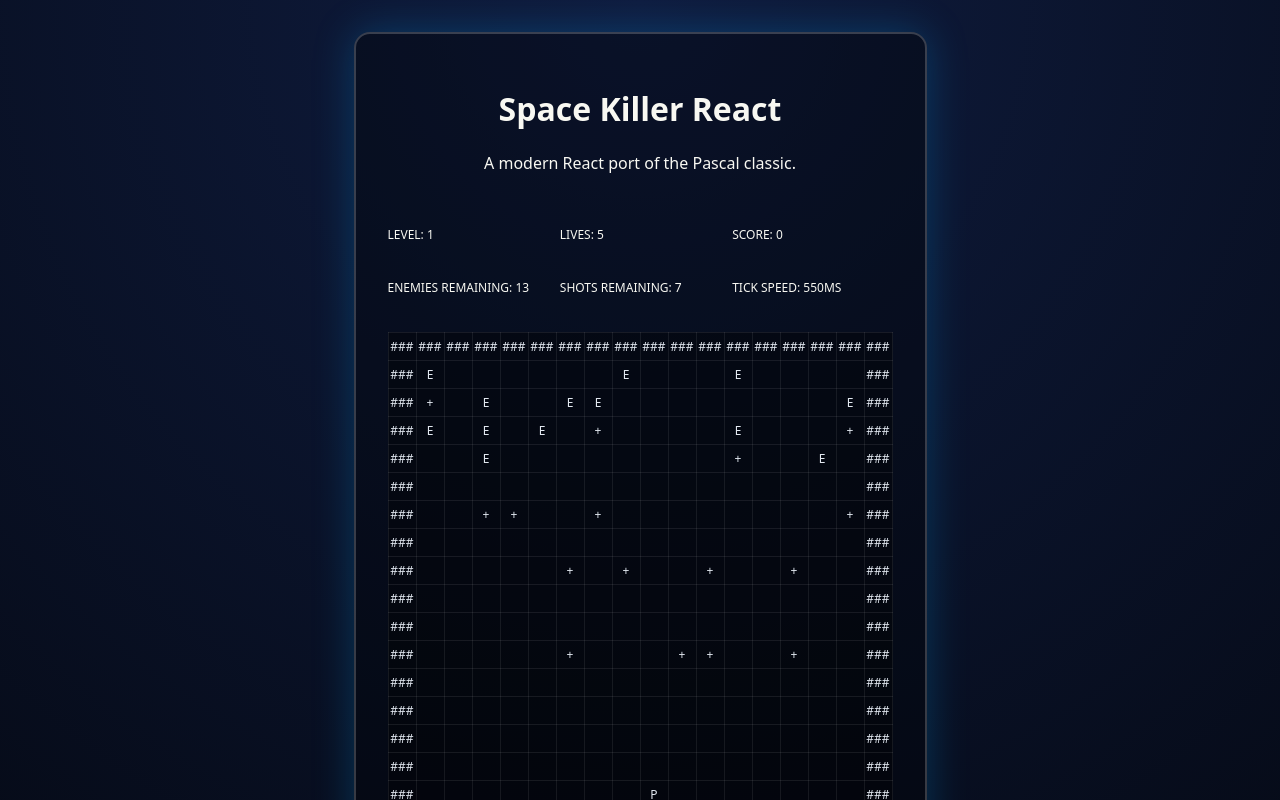
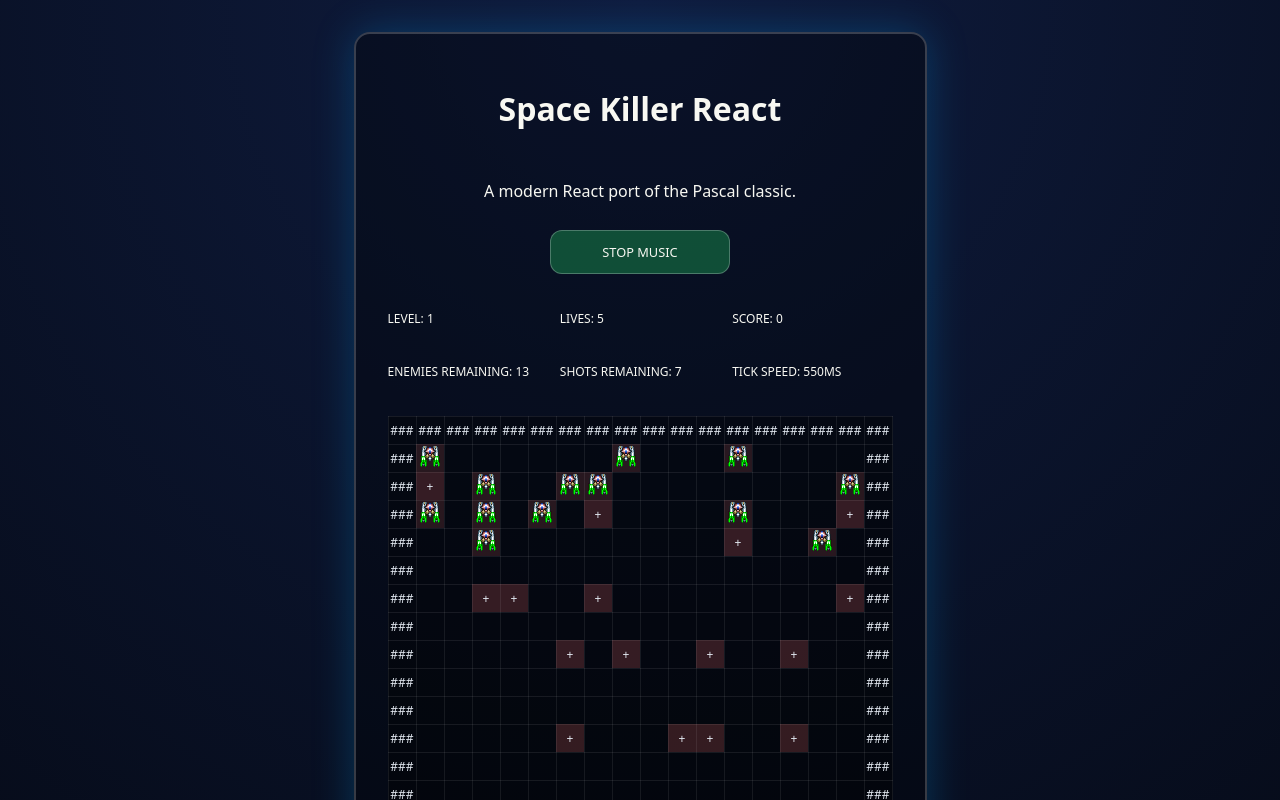
Before and after one commit to lucaskruk/spaceKiller, a React (Vite) app in the folder space-killer-react/: page / in a window 1280 px wide. Shown: the top 800 px of the page. Built offline with nearby package versions, Linux system fonts and the light colour scheme; no server answers.

Commit message:
Adds level cleared logic

```diff
--- a/space-killer-react/src/App.jsx
+++ b/space-killer-react/src/App.jsx
@@ -1,6 +1,7 @@
 import React from 'react';
 import { GameProvider, useGameState } from './context/GameContext.jsx';
 import { useGameLoop } from './hooks/useGameLoop.js';
+import { useAudioManager } from './hooks/useAudioManager.js';
 import { GameBoard } from './components/GameBoard.jsx';
 import { KeyboardControls, OnScreenControls } from './components/GameControls.jsx';
 
@@ -21,8 +22,10 @@ function StatusBanner({ status }) {
 }
 
 function GameShell() {
-  const { metrics, ammo, status, enemies, events } = useGameState();
-  const isRunning = !status.paused && !status.gameOver && !status.levelCleared && !status.playerDied;
+  const { metrics, ammo, status, enemies, events, transition } = useGameState();
+  const { musicEnabled, toggleMusic } = useAudioManager(events);
+  const isTransitioning = Boolean(transition && transition.mode !== 'idle');
+  const isRunning = !status.paused && !status.gameOver && !status.playerDied && (!status.levelCleared || isTransitioning);
 
   useGameLoop(metrics.waitTime, isRunning);
 
@@ -32,7 +35,16 @@ function GameShell() {
       <header className="app-header">
         <h1>Space Killer React</h1>
         <p>A modern React port of the Pascal classic.</p>
-        <StatusBanner status={status} />
+        <div className="header-controls">
+          <StatusBanner status={status} />
+          <button
+            type="button"
+            className={`control-button music-toggle ${musicEnabled ? 'is-active' : ''}`}
+            onClick={toggleMusic}
+          >
+            {musicEnabled ? 'Stop Music' : 'Play Music'}
+          </button>
+        </div>
       </header>
       <section className="app-stats">
         <p>Level: {metrics.level}</p>
--- a/space-killer-react/src/components/GameBoard.jsx
+++ b/space-killer-react/src/components/GameBoard.jsx
@@ -11,19 +11,40 @@ import {
   FILLER_SYMBOL,
 } from '../game/constants.js';
 
-const CELL_DISPLAY = {
+const TEXT_SYMBOLS = {
   [CELL_TYPES.BORDER]: BORDER_SYMBOL,
   [CELL_TYPES.EMPTY]: EMPTY_SYMBOL,
-  [CELL_TYPES.PLAYER]: ' P ',
-  [CELL_TYPES.ENEMY]: ' E ',
   [CELL_TYPES.PLAYER_BULLET]: PLAYER_BULLET_SYMBOL,
   [CELL_TYPES.ENEMY_BULLET]: ENEMY_BULLET_SYMBOL,
   [CELL_TYPES.BOTH_BULLETS]: BOTH_BULLETS_SYMBOL,
   [CELL_TYPES.FILLER]: FILLER_SYMBOL,
 };
 
-function getCellText(cell) {
-  return CELL_DISPLAY[cell.type] ?? EMPTY_SYMBOL;
+function renderCellContent(cell) {
+  if (cell.type === CELL_TYPES.PLAYER) {
+    return (
+      <img
+        src="/img/player.png"
+        alt="Player ship"
+        className="cell-sprite"
+        draggable={false}
+      />
+    );
+  }
+
+  if (cell.type === CELL_TYPES.ENEMY) {
+    return (
+      <img
+        src="/img/enemy.png"
+        alt="Enemy ship"
+        className="cell-sprite"
+        draggable={false}
+      />
+    );
+  }
+
+  const text = TEXT_SYMBOLS[cell.type] ?? EMPTY_SYMBOL;
+  return <span className="cell-symbol">{text}</span>;
 }
 
 export function GameBoard() {
@@ -41,7 +62,7 @@ export function GameBoard() {
                 data-row={rowIndex}
                 data-col={colIndex}
               >
-                {getCellText(cell)}
+                {renderCellContent(cell)}
               </td>
             ))}
           </tr>
--- a/space-killer-react/src/game/engine.js
+++ b/space-killer-react/src/game/engine.js
@@ -9,6 +9,9 @@ import {
 import { buildLevelLayout } from './board.js';
 
 const MIN_WAIT_TIME = 120;
+const SPEED_MULTIPLIER = 0.95;
+const LEVEL_BONUS_PER_LEVEL = 250;
+const LEVEL_BONUS_PER_LIFE = 125;
 
 const randomInt = (min, max) => Math.floor(Math.random() * (max - min + 1)) + min;
 const rollDice = () => randomInt(1, 6);
@@ -287,6 +290,115 @@ const moveBothBullets = (draft) => {
   });
 };
 
+const accelerateGame = (draft) => {
+  draft.metrics.waitTime = Math.max(
+    MIN_WAIT_TIME,
+    Math.round(draft.metrics.waitTime * SPEED_MULTIPLIER),
+  );
+};
+
+const calculateLevelBonus = (level, lives) =>
+  (level * LEVEL_BONUS_PER_LEVEL) + (Math.max(0, lives) * LEVEL_BONUS_PER_LIFE);
+
+const resetTransition = (draft) => {
+  if (!draft.transition) {
+    draft.transition = { mode: 'idle', progress: 0 };
+    return;
+  }
+  draft.transition.mode = 'idle';
+  draft.transition.progress = 0;
+};
+
+const fillRowWithBorders = (board, row) => {
+  if (row <= 0 || row >= BOARD_ROWS - 1) {
+    return;
+  }
+  for (let col = 1; col < BOARD_COLS - 1; col += 1) {
+    const cell = board[row][col];
+    cell.type = CELL_TYPES.BORDER;
+    cell.blocked = true;
+    cell.occupantId = null;
+  }
+};
+
+const advanceToNextLevel = (draft, { awardBonus } = {}) => {
+  const completedLevel = draft.metrics.level;
+  if (awardBonus) {
+    const bonus = calculateLevelBonus(completedLevel, draft.metrics.lives);
+    draft.metrics.currentScore += bonus;
+    draft.events.push('level-bonus');
+  }
+
+  accelerateGame(draft);
+  draft.queuedInput.move = null;
+  draft.queuedInput.fire = false;
+
+  if (completedLevel >= LAST_LEVEL) {
+    draft.status.gameOver = true;
+    draft.status.levelCleared = false;
+    resetTransition(draft);
+    draft.events.push('campaign-complete');
+    return;
+  }
+
+  draft.metrics.level += 1;
+  const { board, enemies, player } = buildLevelLayout();
+  draft.board = board;
+  draft.enemies = enemies;
+  draft.player = player;
+  draft.status.levelCleared = false;
+  draft.status.playerDied = false;
+  draft.ammo.remainingShots = MAX_CONCURRENT_SHOTS;
+  resetTransition(draft);
+  draft.events.push('level-start');
+};
+
+const runLevelClearTransition = (draft) => {
+  if (!draft.transition || draft.transition.mode === 'idle') {
+    return;
+  }
+
+  if (draft.transition.mode === 'level-clear-rise') {
+    if (draft.player) {
+      const { row, col } = draft.player;
+      if (row > 1) {
+        moveCell(draft.board, row, col, row - 1, col);
+        draft.player.row -= 1;
+      } else {
+        clearCell(draft.board, row, col);
+        draft.player = null;
+      }
+    }
+
+    if (!draft.player) {
+      draft.transition.mode = 'level-clear-fill';
+      draft.transition.progress = 1;
+    }
+    return;
+  }
+
+  if (draft.transition.mode === 'level-clear-fill') {
+    const nextRow = draft.transition.progress ?? 1;
+    if (nextRow < BOARD_ROWS - 1) {
+      fillRowWithBorders(draft.board, nextRow);
+      draft.transition.progress = nextRow + 1;
+      return;
+    }
+
+    advanceToNextLevel(draft, { awardBonus: true });
+  }
+};
+
+const startLevelClearTransition = (draft) => {
+  if (!draft.transition) {
+    draft.transition = { mode: 'level-clear-rise', progress: 0 };
+  } else {
+    draft.transition.mode = 'level-clear-rise';
+    draft.transition.progress = 0;
+  }
+  draft.queuedInput.move = null;
+  draft.queuedInput.fire = false;
+};
 const moveEnemies = (draft) => {
   const coords = collectCellsOfType(draft.board, CELL_TYPES.ENEMY);
   coords.forEach(({ row, col }) => {
@@ -360,6 +472,7 @@ const moveEnemies = (draft) => {
 const checkGameMilestones = (draft) => {
   if (!draft.status.levelCleared && draft.enemies <= 0) {
     draft.status.levelCleared = true;
+    startLevelClearTransition(draft);
     draft.events.push('level-cleared');
   }
   if (!draft.status.gameOver && draft.metrics.lives <= 0) {
@@ -369,6 +482,13 @@ const checkGameMilestones = (draft) => {
 };
 
 export const advanceGame = (state) => {
+  if (state.transition && state.transition.mode !== 'idle') {
+    return produce(state, (draft) => {
+      draft.events = [];
+      runLevelClearTransition(draft);
+    });
+  }
+
   if (!isPlayable(state)) {
     return state;
   }
@@ -389,24 +509,8 @@ export const advanceGame = (state) => {
 
 export const prepareNextLevel = (state) => produce(state, (draft) => {
   draft.events = [];
-  if (draft.metrics.level >= LAST_LEVEL) {
-    draft.status.gameOver = true;
-    draft.status.levelCleared = false;
-    draft.events.push('campaign-complete');
-    return;
-  }
-
-  draft.metrics.level += 1;
-  draft.metrics.currentScore += 500;
-  draft.metrics.waitTime = Math.max(MIN_WAIT_TIME, draft.metrics.waitTime - 40);
-  const { board, enemies, player } = buildLevelLayout();
-  draft.board = board;
-  draft.enemies = enemies;
-  draft.player = player;
   draft.status.levelCleared = false;
-  draft.status.playerDied = false;
-  draft.ammo.remainingShots = MAX_CONCURRENT_SHOTS;
-  draft.events.push('level-start');
+  advanceToNextLevel(draft, { awardBonus: true });
 });
 
 export const respawnPlayer = (state) => produce(state, (draft) => {
@@ -416,6 +520,8 @@ export const respawnPlayer = (state) => produce(state, (draft) => {
   draft.enemies = enemies;
   draft.player = player;
   draft.status.playerDied = false;
+  draft.status.levelCleared = false;
   draft.ammo.remainingShots = MAX_CONCURRENT_SHOTS;
+  resetTransition(draft);
   draft.events.push('player-respawn');
 });
--- a/space-killer-react/src/game/state.js
+++ b/space-killer-react/src/game/state.js
@@ -43,6 +43,10 @@ export const createInitialState = () => {
       move: null,
       fire: false,
     },
+    transition: {
+      mode: 'idle',
+      progress: 0,
+    },
     events: [],
   };
 };
--- /dev/null
+++ b/space-killer-react/src/hooks/useAudioManager.js
@@ -0,0 +1,111 @@
+import { useCallback, useEffect, useMemo, useState } from 'react';
+import { Howl } from 'howler';
+
+const SOUND_SOURCES = {
+  music: {
+    src: ['/audio/main_song.mp3'],
+    options: { loop: true, volume: 0.25 },
+  },
+  playerShot: {
+    src: ['/audio/playershot.wav'],
+    options: { volume: 0.6 },
+  },
+  playerExplode: {
+    src: ['/audio/player_explode.wav'],
+    options: { volume: 0.7 },
+  },
+  enemyExplode: {
+    src: ['/audio/enemy_explode.wav'],
+    options: { volume: 0.65 },
+  },
+  winLevel: {
+    src: ['/audio/win_level.ogg'],
+    options: { volume: 0.8 },
+  },
+  lose: {
+    src: ['/audio/lose.mp3'],
+    options: { volume: 0.8 },
+  },
+};
+
+const EVENT_SOUND_KEY = {
+  'player-fired': 'playerShot',
+  'enemy-explosion': 'enemyExplode',
+  'player-hit': 'playerExplode',
+  'level-cleared': 'winLevel',
+  'campaign-complete': 'winLevel',
+  'game-over': 'lose',
+};
+
+const buildHowls = () => {
+  if (typeof window === 'undefined') {
+    return null;
+  }
+
+  return Object.keys(SOUND_SOURCES).reduce((acc, key) => {
+    const { src, options } = SOUND_SOURCES[key];
+    acc[key] = new Howl({ src, ...options });
+    return acc;
+  }, {});
+};
+
+export function useAudioManager(events = []) {
+  const howls = useMemo(buildHowls, []);
+  const [musicEnabled, setMusicEnabled] = useState(true);
+
+  useEffect(() => {
+    if (!howls?.music) {
+      return undefined;
+    }
+
+    if (musicEnabled) {
+      if (!howls.music.playing()) {
+        try {
+          howls.music.play();
+        } catch (error) {
+          // Ignore autoplay errors; Howler will retry after user interaction.
+        }
+      }
+    } else if (howls.music.playing()) {
+      howls.music.pause();
+    }
+
+    return () => {
+      if (howls.music.playing()) {
+        howls.music.stop();
+      }
+    };
+  }, [howls, musicEnabled]);
+
+  useEffect(() => {
+    if (!howls) {
+      return;
+    }
+
+    events.forEach((eventName) => {
+      const soundKey = EVENT_SOUND_KEY[eventName];
+      if (!soundKey) {
+        return;
+      }
+      const sound = howls[soundKey];
+      if (!sound) {
+        return;
+      }
+      try {
+        sound.stop();
+        sound.play();
+      } catch (error) {
+        // Ignore playback errors to keep the game running smoothly.
+      }
+    });
+  }, [events, howls]);
+
+  const toggleMusic = useCallback(() => {
+    setMusicEnabled((current) => !current);
+  }, []);
+
+  return {
+    musicEnabled,
+    toggleMusic,
+  };
+}
--- a/space-killer-react/src/styles/global.css
+++ b/space-killer-react/src/styles/global.css
@@ -36,6 +36,16 @@ button {
 
 .app-header {
   text-align: center;
+  display: grid;
+  gap: 0.75rem;
+}
+
+.header-controls {
+  display: flex;
+  justify-content: center;
+  gap: 1rem;
+  flex-wrap: wrap;
+  align-items: center;
 }
 
 .app-stats {
@@ -60,7 +70,7 @@ button {
 }
 
 .status-banner {
-  margin-top: 1rem;
+  margin-top: 0;
   padding: 0.5rem 1rem;
   border-radius: 999px;
   display: inline-block;
@@ -92,6 +102,7 @@ button {
   font-size: 12px;
   color: #e2e8f0;
   border: 1px solid rgba(255, 255, 255, 0.08);
+  padding: 0;
 }
 
 .cell-border {
@@ -99,17 +110,26 @@ button {
 }
 
 .cell-player {
-  color: #facc15;
+  background: rgba(250, 204, 21, 0.15);
 }
 
 .cell-enemy {
-  color: #f87171;
+  background: rgba(248, 113, 113, 0.15);
 }
 
-.cell-player-bullet,
-.cell-enemy-bullet,
+.cell-player-bullet {
+  color: #34d399;
+  background: rgba(34, 197, 94, 0.2);
+}
+
+.cell-enemy-bullet {
+  color: #f87171;
+  background: rgba(248, 113, 113, 0.2);
+}
+
 .cell-both-bullets {
-  color: #c084fc;
+  color: #fbbf24;
+  background: rgba(251, 191, 36, 0.2);
 }
 
 .control-panel {
@@ -164,6 +184,26 @@ button {
   background: rgba(192, 38, 211, 0.45);
 }
 
+.music-toggle {
+  min-width: 180px;
+}
+
+.music-toggle.is-active {
+  background: rgba(34, 197, 94, 0.35);
+}
+
+.cell-sprite {
+  width: 22px;
+  height: 22px;
+  image-rendering: pixelated;
+  pointer-events: none;
+}
+
+.cell-symbol {
+  display: inline-block;
+  width: 100%;
+}
+
 @media (max-width: 768px) {
   body {
     padding: 1rem;
```
Also changed, not shown: 1 other file (tests, documents, lock files or other folders).
